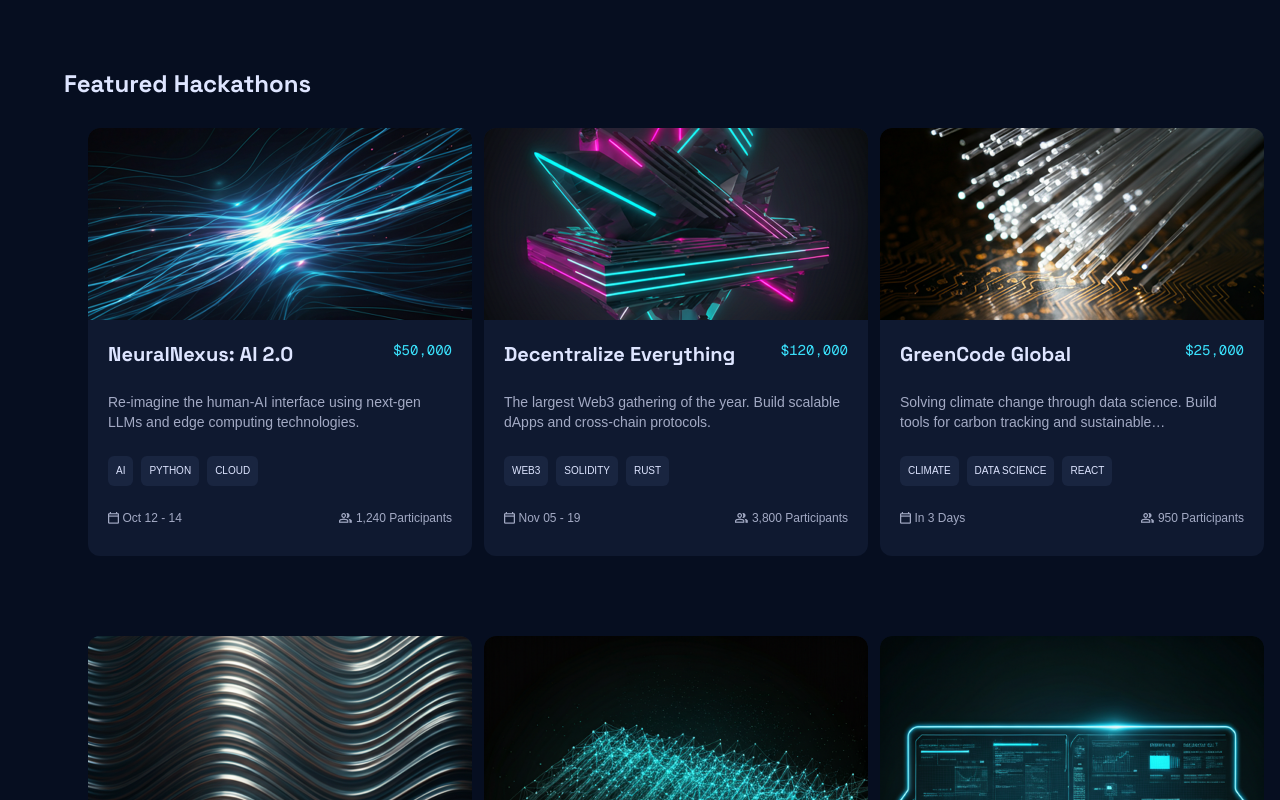
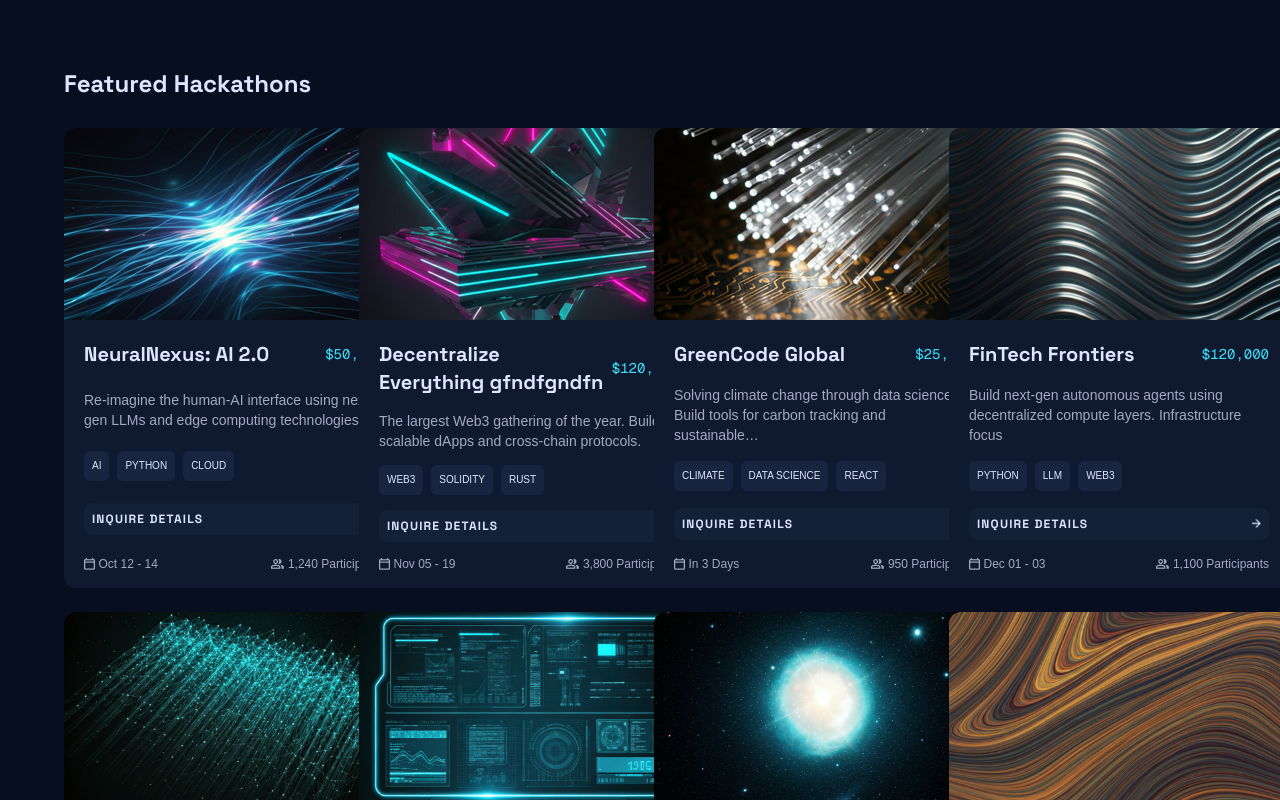
Before and after one commit to Ebin234/Hackelo, a Next.js app: page / in a window 1280 px wide. Shown: the part 520-1320 px from the top of the page. Built offline with nearby package versions, Linux system fonts and the light colour scheme.

Commit message:
UI updated

```diff
--- a/src/app/Hackathons/page.tsx
+++ b/src/app/Hackathons/page.tsx
@@ -98,12 +98,12 @@ export default function page() {
                     className="rounded-t-xl h-48 object-cover"
                   />
                 </div>
-                <div className="p-5 flex flex-col gap-4">
-                  <div className="flex flex-row items-center gap-13">
+                <div className="p-5 flex flex-col justify-between h-68">
+                  <div className="flex flex-row items-center justify-between">
                     <h4 className="font-space font-bold text-[20px] leading-7 text-[#DEE5FF]">
                       {poster.name}
                     </h4>
-                    <p className="font-mono text-[#3ADFFA] text-[14px] leading-5">
+                    <p className="font-mono text-[#3ADFFA] text-[14px] leading-5 pl-2">
                       ${poster.price}
                     </p>
                   </div>
--- a/src/components/Featured.tsx
+++ b/src/components/Featured.tsx
@@ -1,5 +1,6 @@
 import Image from "next/image";
 import { posterData } from "@/utils/constants";
+import Link from "next/link";
 
 export default function Featured() {
   return (
@@ -9,28 +10,28 @@ export default function Featured() {
           Featured Hackathons
         </h2>
         <div className="flex">
-          <div className="grid grid-cols-3 gap-20 pl-6 pr-6 ">
+          <div className="grid grid-cols-4 gap-6 ">
             {posterData.map((poster, i) => {
               return (
                 <div
                   key={i}
-                  className="h-107 w-[384px] bg-[#0F1930] rounded-xl"
+                  className="h-115 w-85 bg-[#0F1930] rounded-xl"
                 >
-                  <div>
+                  <div className="h-48">
                     <Image
                       src={poster.image}
                       alt="Hackathon poster"
-                      width={384}
+                      width={340}
                       height={192}
-                      className="rounded-t-xl"
+                      className="rounded-t-xl h-48 object-cover"
                     />
                   </div>
-                  <div className="p-5 flex flex-col gap-6">
-                    <div className="flex flex-row justify-between">
-                      <h4 className="font-space font-bold text-[20px] leading-7 text-[#DEE5FF]">
+                  <div className="p-5 flex flex-col justify-between h-68">
+                    <div className="flex flex-row justify-between items-center">
+                      <h4 className="font-space font-bold text-[20px] leading-7 text-[#DEE5FF] ">
                         {poster.name}
                       </h4>
-                      <p className="font-mono text-[#3ADFFA] text-[14px] leading-5">
+                      <p className="font-mono text-[#3ADFFA] text-[14px] leading-5 pl-2">
                         ${poster.price}
                       </p>
                     </div>
@@ -51,6 +52,19 @@ export default function Featured() {
                         })}
                       </ul>
                     </div>
+                    <div className="flex flex-row justify-between">
+                    {/* <Link href={'/Hackathons'} className="pl-3 pr-3 pt-3 pb-3 bg-[#141F38] rounded-xl bg-linear-to-r from-[#142850] to-[#04ccb1]">More Details</Link>
+                    <Link href={'/Hackathons'} className="pl-3 pr-3 pt-3 pb-3 bg-[#141F38] rounded-xl bg-linear-to-r from-[#9C48EA] to-[#CC97FF]">Apply Now</Link> */}
+                    <Link href={"/Hackathons"} className="p-2 bg-[#141F38] w-full flex flex-row justify-between items-center rounded-lg">
+                      <p className="font-space font-bold text-[12px] leading-4 tracking-[1.2px] text-[#DEE5FF]">INQUIRE DETAILS</p>
+                      <Image
+                        src={"/images/right-arrow.png"}
+                        alt="right arrow"
+                        width={9.33}
+                        height={9.33}
+                      />
+                    </Link>
+                  </div>
                     <div className="flex flex-row items-center justify-between">
                       <div className="flex flex-row items-center gap-1">
                         <Image
--- a/src/utils/constants.ts
+++ b/src/utils/constants.ts
@@ -12,7 +12,7 @@ export const posterData = [
   },
   {
     image: "/images/poster-2.png",
-    name: "Decentralize Everything",
+    name: "Decentralize Everything gfndfgndfn",
     price: "120,000",
     description: "The largest Web3 gathering of the year. Build scalable dApps and cross-chain protocols.",
     theme: ["WEB3","SOLIDITY","RUST"],
```
